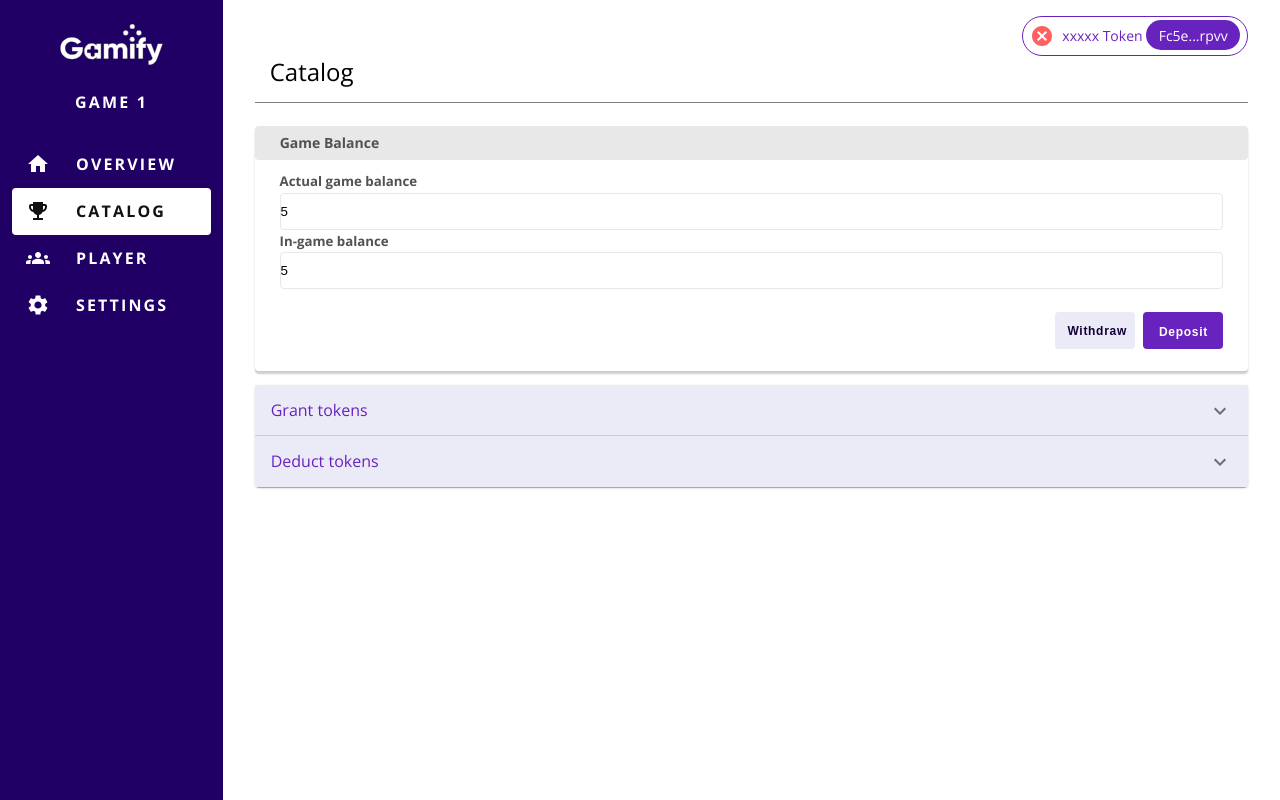
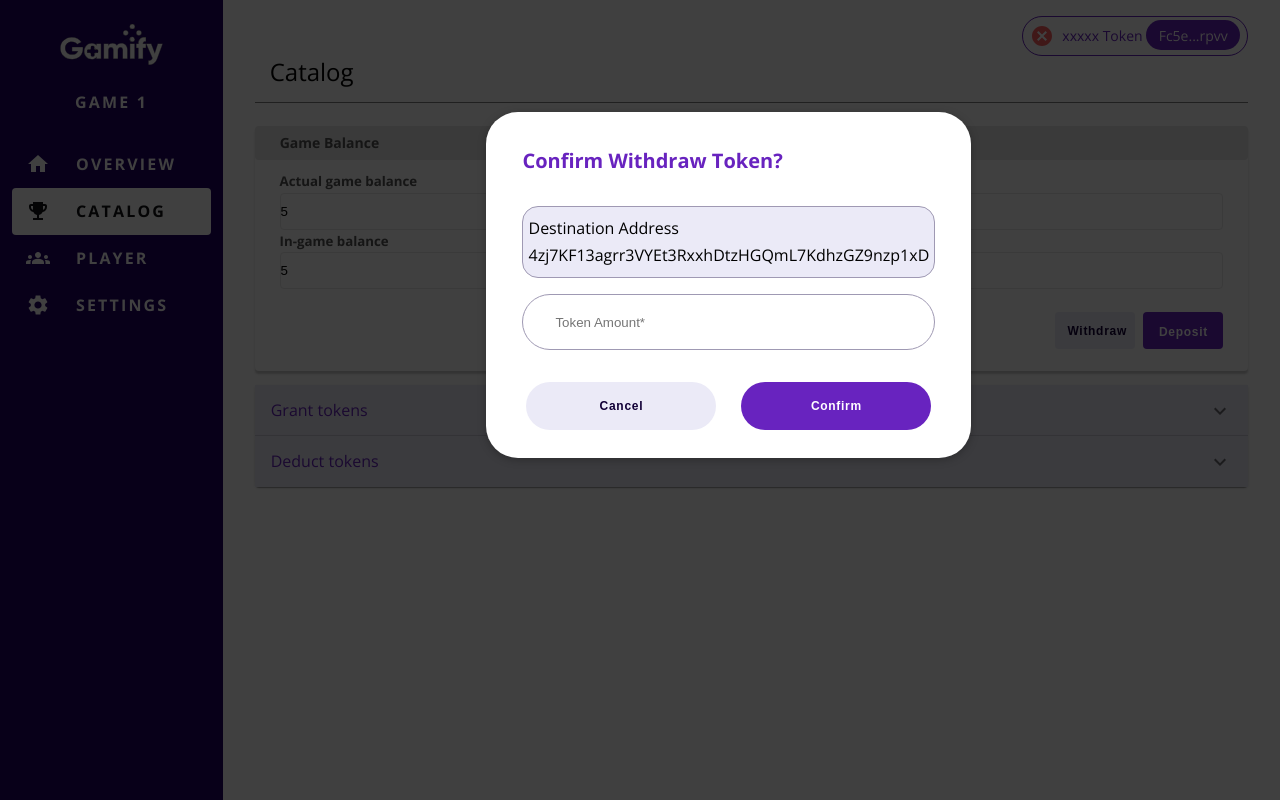
Before and after one commit to Sotatek-NguyenNguyen/gaming-adminpage, a Next.js app: page /catalog in a window 1280 px wide. Both pictures are taken after typing "5", "5" into the empty fields and a click on the button "Withdraw". Built offline with nearby package versions, Linux system fonts and the light colour scheme.

Commit message:
feat: deposit, withdraw, grant, deduct confirm modal

```diff
--- a/components/UI/Accordion.js
+++ b/components/UI/Accordion.js
@@ -7,7 +7,18 @@ import ExpandMoreIcon from "@mui/icons-material/ExpandMore";
 import Input from "./Input.js";
 import Button from "./Button.js";
 
-export default function SimpleAccordion() {
+export default function SimpleAccordion(props) {
+  const grantTokenSubmitHandler = e => {
+    e.preventDefault();
+    props.onGrantToKenSubmit()
+  };
+
+  const deductTokenSubmitHandler = e => {
+    e.preventDefault();
+    props.onDeductTokenSubmit()
+  };
+
+
   return (
     <div className="accordion-list">
       <Accordion>
@@ -21,7 +32,7 @@ export default function SimpleAccordion() {
         </AccordionSummary>
 
         <AccordionDetails>
-          <form>
+          <form onSubmit={grantTokenSubmitHandler}>
             <label htmlFor="token-amount">
               <h5>Enter Token amount: * </h5>
             </label>
@@ -58,7 +69,7 @@ export default function SimpleAccordion() {
           <Typography variant="h7">Deduct tokens</Typography>
         </AccordionSummary>
         <AccordionDetails>
-          <form>
+          <form onSubmit={deductTokenSubmitHandler}>
             <label htmlFor="token-amount">
               <h5>Enter Token amount: * </h5>
             </label>
--- a/components/UI/Modal.js
+++ b/components/UI/Modal.js
@@ -8,20 +8,25 @@ const BackDrops = (props) => {
 };
 
 const ModalOverlay = (props) => {
+  const { onCloseModal, title, address } = props;
   return (
     <div className="modal">
-      <div className="modal__title">Confirm Deposit Token?</div>
+      <div className="modal__title">{title}</div>
 
       <div className="modal__content">
-        <div className="address">
-          Destination Address <br />
-          4zj7KF13agrr3VYEt3RxxhDtzHGQmL7KdhzGZ9...
-        </div>
-        <Input placeholder="Token Amount*" min="0" type="number" id="token-amount" />
+        <div className="address">{address}</div>
+        <Input
+          placeholder="Token Amount*"
+          min="0"
+          type="number"
+          id="token-amount"
+        />
       </div>
 
       <div className="modal__actions">
-        <Button className="btn-main--outline" onClick={props.onCloseModal}>Cancel</Button>
+        <Button className="btn-main--outline" onClick={onCloseModal}>
+          Cancel
+        </Button>
         <Button className="btn-main">Confirm</Button>
       </div>
     </div>
@@ -37,9 +42,12 @@ function Modal(props) {
 
   return mounted ? (
     <React.Fragment>
-      {ReactDOM.createPortal(<BackDrops onCloseModal={props.onCloseModal} />, document.getElementById("modal-root"))}
       {ReactDOM.createPortal(
-        <ModalOverlay onCloseModal={props.onCloseModal}>{props.children}</ModalOverlay>,
+        <BackDrops onCloseModal={props.onCloseModal} />,
+        document.getElementById("modal-root")
+      )}
+      {ReactDOM.createPortal(
+        <ModalOverlay {...props}></ModalOverlay>,
         document.getElementById("modal-root")
       )}
     </React.Fragment>
--- a/pages/catalog/index.js
+++ b/pages/catalog/index.js
@@ -6,19 +6,89 @@ import SimpleAccordion from "../../components/UI/Accordion";
 import Modal from "../../components/UI/Modal.js";
 
 function CatalogPage() {
-  const [showModal, setShowModal] = useState(false);
+  const [showDepositModal, setShowDepositModal] = useState(false);
+  const [showWithdrawModal, setShowWithdrawModal] = useState(false);
+  const [showGrantTokenModal, setShowGrantTokenModal] = useState(false);
+  const [showDeductTokenModal, setShowDeductTokenModal] = useState(false);
 
-  const handleCloseMdodal = () => {
-    setShowModal(false);
-  }
+  const handleCloseModal = () => {
+    setShowDepositModal(false);
+    setShowWithdrawModal(false);
+    setShowGrantTokenModal(false);
+    setShowDeductTokenModal(false);
+  };
 
   const handleGameBalanceSubmit = (e) => {
     e.preventDefault();
-  }
+  };
+
+  const DepositModal = () => {
+    return (
+      <Modal
+        title="Confirm Deposit Token?"
+        address={
+          <>
+            Destination Address <br />
+            4zj7KF13agrr3VYEt3RxxhDtzHGQmL7KdhzGZ9nzp1xD
+          </>
+        }
+        onCloseModal={handleCloseModal}
+      />
+    );
+  };
+
+  const WithDrawModal = () => {
+    return (
+      <Modal
+        title="Confirm Withdraw Token?"
+        address={
+          <>
+            Destination Address <br />
+            4zj7KF13agrr3VYEt3RxxhDtzHGQmL7KdhzGZ9nzp1xD
+          </>
+        }
+        onCloseModal={handleCloseModal}
+      />
+    );
+  };
+
+  const GrantTokenModal = () => {
+    return (
+      <Modal
+        title="Confirm Sending Token?"
+        address={
+          <>
+            Destination Address <br />
+            4zj7KF13agrr3VYEt3RxxhDtzHGQmL7KdhzGZ9nzp1xD
+          </>
+        }
+        onCloseModal={handleCloseModal}
+      />
+    );
+  };
+
+  const DeductTokenModal = () => {
+    return (
+      <Modal
+        title="Confirm Deduct Token?"
+        address={
+          <>
+            Originate Wallet Address  <br />
+            4zj7KF13agrr3VYEt3RxxhDtzHGQmL7KdhzGZ9nzp1xD
+          </>
+        }
+        onCloseModal={handleCloseModal}
+      />
+    );
+  };
 
   return (
     <div className="catalog">
-      {showModal && <Modal onCloseModal={handleCloseMdodal} />}
+      {showDepositModal && <DepositModal />}
+      {showWithdrawModal && <WithDrawModal />}
+      {showGrantTokenModal && <GrantTokenModal />}
+      {showDeductTokenModal && <DeductTokenModal />}
+
       <div className="form-container">
         <div className="form-container__header">
           <h4>Game Balance</h4>
@@ -37,13 +107,24 @@ function CatalogPage() {
             <Input type="number" id="in-game" />
 
             <div className="form-actions">
-              <Button className="btn-main--outline">Withdraw</Button>
-              <Button className="btn-main" onClick={() => setShowModal(true)}>Deposit</Button>
+              <Button
+                className="btn-main--outline"
+                onClick={() => setShowWithdrawModal(true)}
+              >
+                Withdraw
+              </Button>
+              <Button
+                className="btn-main"
+                onClick={() => setShowDepositModal(true)}
+              >
+                Deposit
+              </Button>
             </div>
           </form>
         </div>
       </div>
-      <SimpleAccordion />
+      <SimpleAccordion onGrantToKenSubmit={() => setShowGrantTokenModal(true)}
+      onDeductTokenSubmit={() => setShowDeductTokenModal(true)} />
     </div>
   );
 }
```
